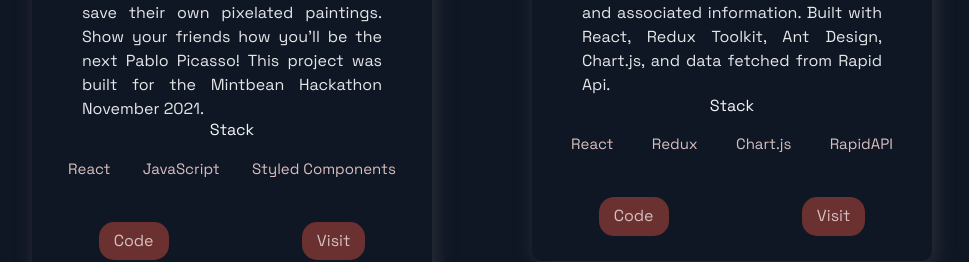
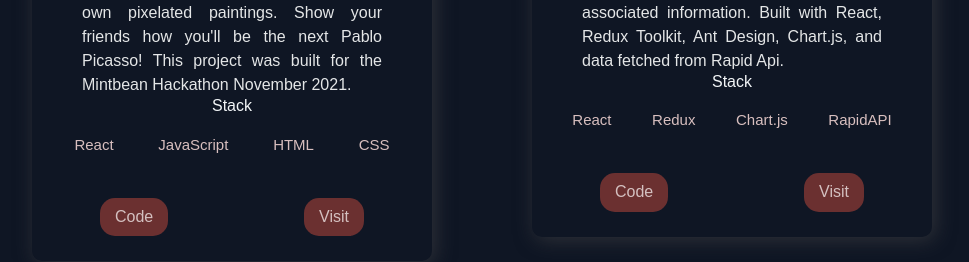
Before and after one commit to jon-choi/Website, a Next.js app: page / in a window 1280 px wide. Shown: the part 1240-1502 px from the top of the page, without its empty margins (158-1127 px from the left). Built offline with nearby package versions, Linux system fonts and the light colour scheme.

Commit message:
change font

```diff
--- a/src/constants/constants.js
+++ b/src/constants/constants.js
@@ -4,7 +4,7 @@ export const projects = [
     description:
       "A front-end application built with React that allows users to create and save their own pixelated paintings. Show your friends how you'll be the next Pablo Picasso! This project was built for the Mintbean Hackathon November 2021.",
     image: "/images/mario-pixel.jpeg",
-    tags: ["React", "JavaScript", "Styled Components"],
+    tags: ["React", "JavaScript", "HTML", "CSS"],
     source: "https://mintbean-pixapaint.netlify.app/",
     visit: "https://github.com/jon-choi/hack-a-paint",
     id: 0,
--- a/src/themes/default.js
+++ b/src/themes/default.js
@@ -1,8 +1,8 @@
 export default {
   // Temp fonts
   fonts: {
-    title: "Space Grotesk, sans-serif",
-    main: "Space Grotesk, sans-serif"
+    title: "Quicksand, sans-serif",
+    main: "Quicksand, sans-serif",
   },
   // Colors for layout
   colors: {
@@ -14,9 +14,9 @@ export default {
   },
   // Breakpoints for responsive design
   breakpoints: {
-    sm: 'screen and (max-width: 640px)',
-    md: 'screen and (max-width: 768px)',
-    lg: 'screen and (max-width: 1024px)',
-    xl: 'screen and (max-width: 1280px)'
+    sm: "screen and (max-width: 640px)",
+    md: "screen and (max-width: 768px)",
+    lg: "screen and (max-width: 1024px)",
+    xl: "screen and (max-width: 1280px)",
   },
-}
+};
```
